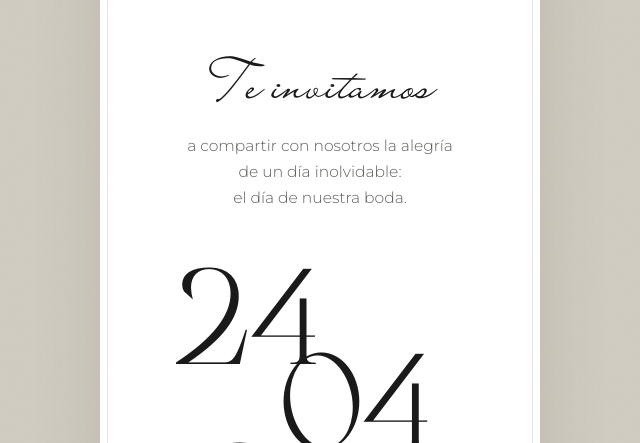
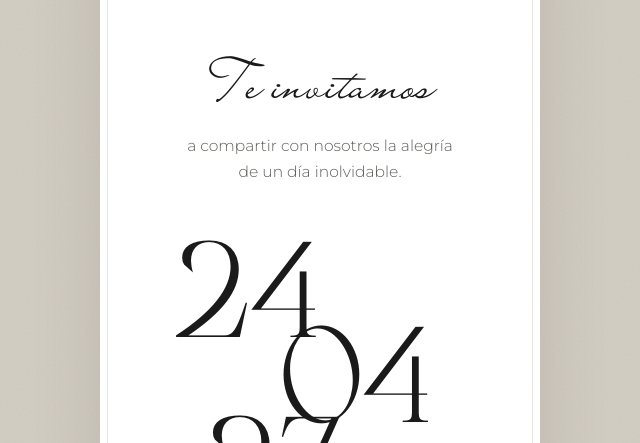
Before and after one commit to Mairacol/bodarocioydamian, a plain HTML site: page index.html in a window 1280 px wide. Shown: the part 657-1100 px from the top of the page, without its empty margins (320-960 px from the left). Drawn offline with Linux system fonts and the light colour scheme.

Commit message:
dia inolvidable

```diff
--- a/index.html
+++ b/index.html
@@ -60,7 +60,7 @@
 
             <div class="cover-invite fade-in">
                 <h2 class="script-title">Te invitamos</h2>
-                <p>a compartir con nosotros la alegría<br>de un día inolvidable:<br>el día de nuestra boda.</p>
+                <p>a compartir con nosotros la alegría<br>de un día inolvidable.<br></p>
             </div>
 
             <div class="stack-date fade-in" aria-label="24 de abril de 2027">
```
